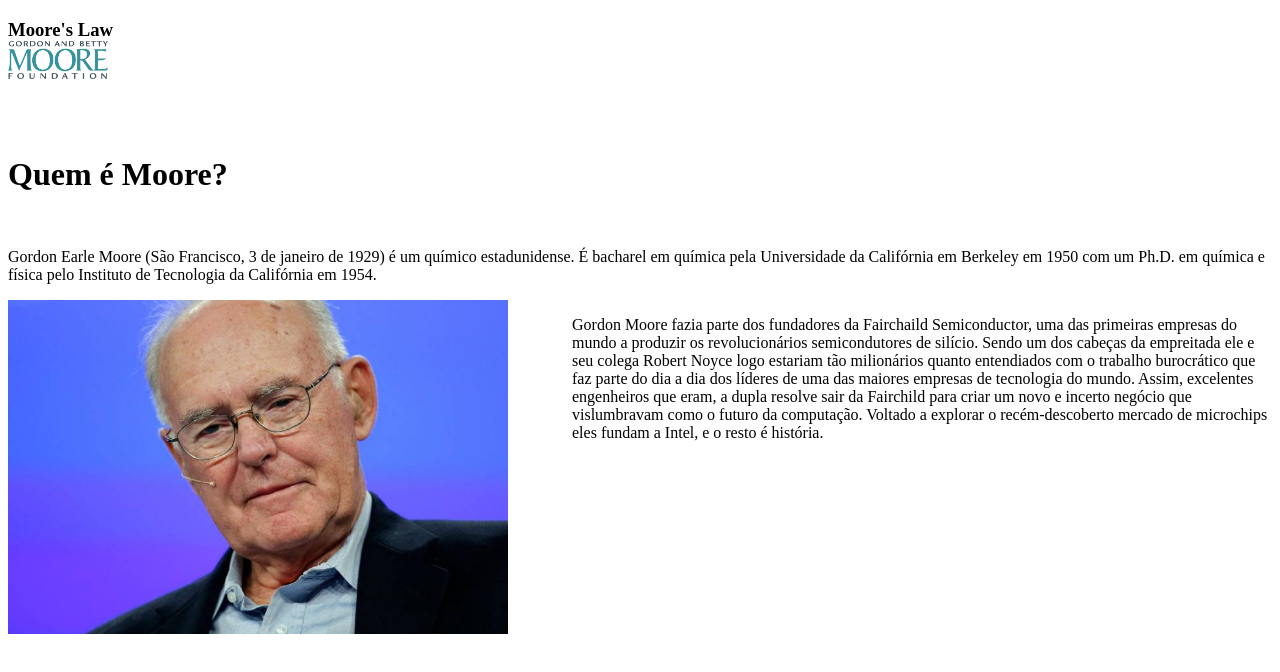
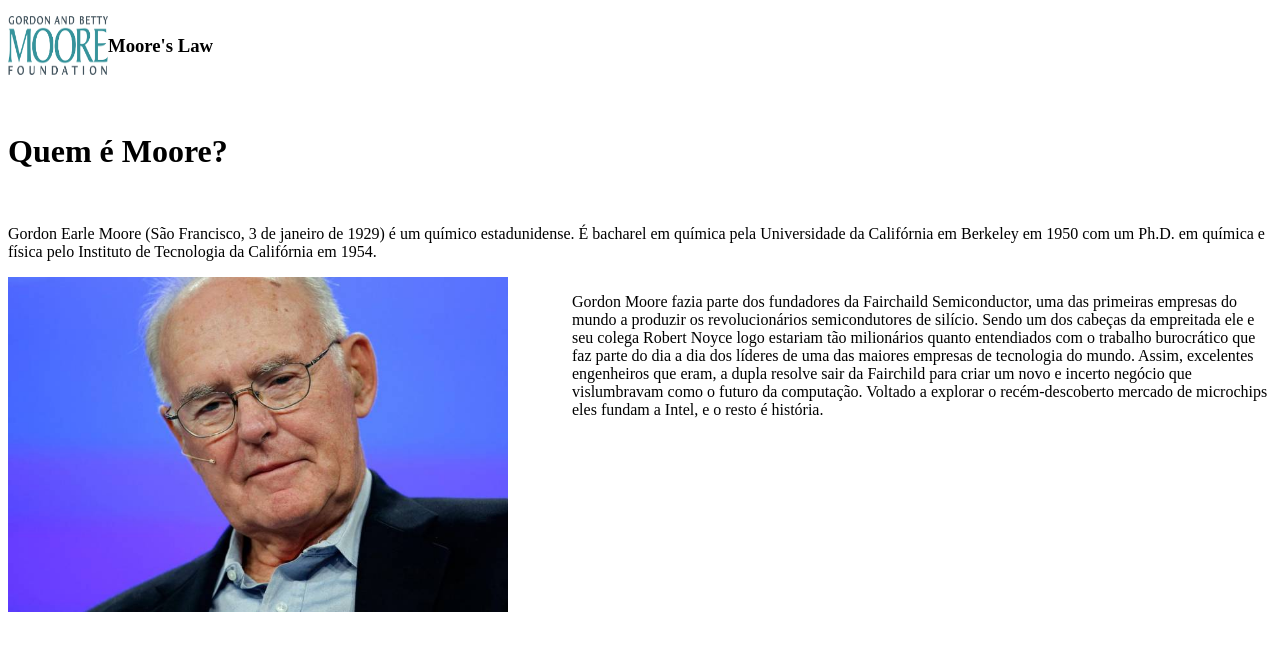
Before and after one commit to HugoBq/meta-tags-2022, a plain HTML site: page index.html in a window 1280 px wide. Drawn offline with Linux system fonts and the light colour scheme.

Commit message:
Update index.html

```diff
--- a/index.html
+++ b/index.html
@@ -72,10 +72,11 @@
 <----------------------------------------------------------------------------------->
     </ul>
 
-    <h3> Moore's Law    <div style="display: flex; justify-content: left;">
-        <img src="Imagens/logo.png" alt="Rei do Kuduro" width="100">
-    </div>
-    <div style="display: flex; justify-content: center;">
+<div style="display: flex; justify-content: left;">
+    <img src="Imagens/logo.png" alt="Rei do Kuduro" width="100">
+    <h3> Moore's Law </h3>
+</div>
+<div style="display: flex; justify-content: center;">
 
 
     </h3>
```
